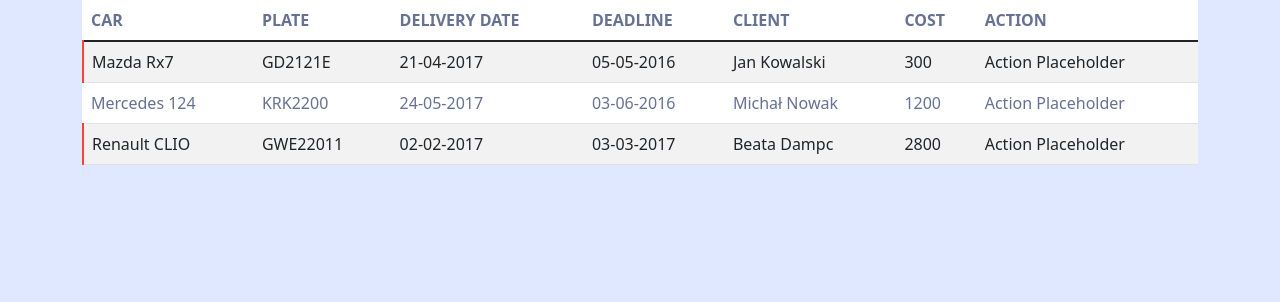
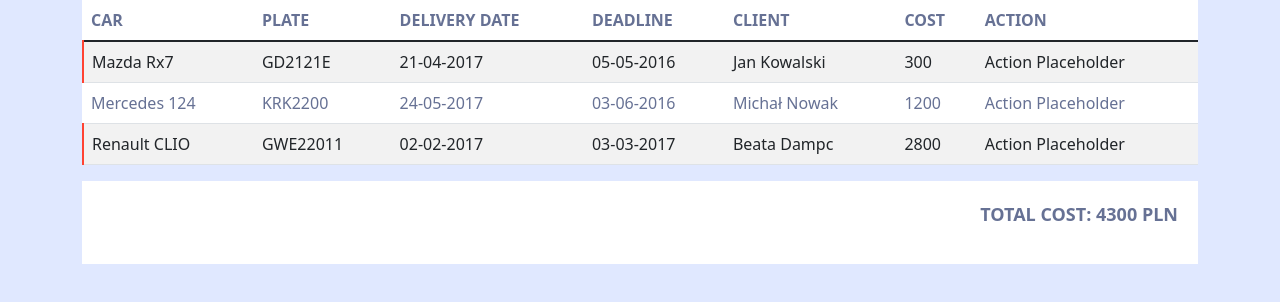
Before and after one commit to MateuszWP/Cars-service, an Angular app: page / in a window 1280 px wide. Shown: the top 302 px of the page. Built offline with nearby package versions, Linux system fonts and the light colour scheme.

Commit message:
Created a component for total cost

```diff
--- a/src/app/cars/cars-list/cars-list.component.html
+++ b/src/app/cars/cars-list/cars-list.component.html
@@ -25,13 +25,12 @@
           </tr>
         </tbody>
       </table>
-
       <ng-template #noCarsInfo>
         <div class="no-cars-info">
           <p>Currently no cars in service</p>
         </div>
       </ng-template>
-
     </div>
   </div>
+  <cs-total-cost [totalCost]="totalCost"></cs-total-cost>
 </div>
--- a/src/app/cars/cars-list/cars-list.component.less
+++ b/src/app/cars/cars-list/cars-list.component.less
@@ -9,3 +9,13 @@
   padding: 20px;
   background: @white;
 }
+
+.total-cost {
+  text-align: right;
+  font-size: 18px;
+  text-transform: uppercase;
+  font-weight: 700;
+  color: @blue;
+  padding: 20px;
+  background: @white;
+}
--- a/src/app/cars/cars-list/cars-list.component.ts
+++ b/src/app/cars/cars-list/cars-list.component.ts
@@ -1,12 +1,15 @@
-import { Component, OnInit } from '@angular/core';
+import { Component, OnInit, ViewEncapsulation } from '@angular/core';
 import { Car } from '../models/car';
 
 @Component({
   selector: 'cars-list',
   templateUrl: './cars-list.component.html',
-  styleUrls: ['./cars-list.component.less']
+  styleUrls: ['./cars-list.component.less'],
+  encapsulation: ViewEncapsulation.None,
 })
 export class CarsListComponent implements OnInit {
+
+  totalCost ?: number;
 
   cars : Car[]= [
     {
@@ -53,6 +56,12 @@ export class CarsListComponent implements OnInit {
   constructor() { }
 
   ngOnInit(): void {
+    this.countTotalCost();
   }
 
+  countTotalCost() : void {
+    this.totalCost = this.cars
+      .map((car) => car.cost)
+      .reduce((prev, next) => prev + next);
+  }
 }
--- a/src/app/cars/cars.module.ts
+++ b/src/app/cars/cars.module.ts
@@ -1,6 +1,7 @@
 import { NgModule } from '@angular/core';
 import { CommonModule } from '@angular/common';
 import { CarsListComponent } from './cars-list/cars-list.component';
+import { TotalCostComponent } from './total-cost/total-cost.component';
 
 
 
@@ -9,7 +10,8 @@ import { CarsListComponent } from './cars-list/cars-list.component';
     CarsListComponent
   ],
   declarations: [
-    CarsListComponent
+    CarsListComponent,
+    TotalCostComponent
   ],
   imports: [
     CommonModule
--- /dev/null
+++ b/src/app/cars/total-cost/total-cost.component.html
@@ -0,0 +1,7 @@
+<div class="row">
+  <div class="col-sm-12">
+    <div class="total-cost">
+      <p>TOTAL COST: {{ totalCost }} PLN</p>
+    </div>
+  </div>
+</div>
```
Also changed, not shown: src/app/cars/total-cost/total-cost.component.ts (added, +14 -0 lines), src/app/cars/total-cost/total-cost.component.less (added).
